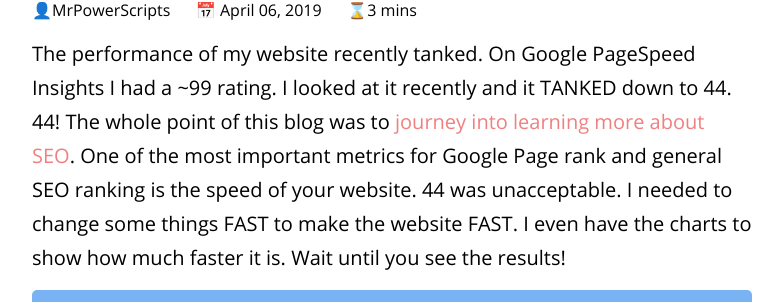
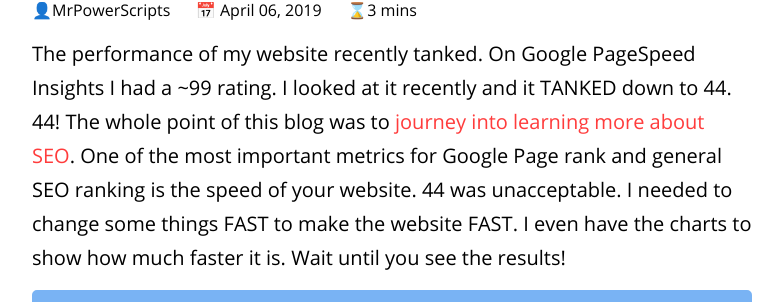
Before and after one commit to MrPowerScripts/MrPowerScripts.com, a Jekyll site: the page built from index.html, in a window 1280 px wide. Shown: the part 1936-2238 px from the top of the page, without its empty margins (248-1031 px from the left). Built offline with Jekyll 4.4.1, drawn with Linux system fonts in a browser that asks for light colours; the list of posts is cut into pages by our own code.

Commit message:
we doin it live

```diff
--- a/_sass/_variables.scss
+++ b/_sass/_variables.scss
@@ -14,6 +14,7 @@ $darkGray: #333;
 $gray: #666;
 $lightGray: #eee;
 $white: #fff;
+$link: #ff3c3c;
 
 // Font stacks
 $helvetica: Helvetica, Arial, sans-serif;
--- a/style.scss
+++ b/style.scss
@@ -95,7 +95,7 @@ p {
 }
 
 a {
-  color: lightcoral;
+  color: $link;
   text-decoration: none;
   cursor: pointer;
   &:hover, &:active {
@@ -327,7 +327,7 @@ nav {
   .entry {
     line-height: 24px;
     a {
-      color: lightcoral;
+      color: $link;
       cursor: pointer;
     }
   }
```
